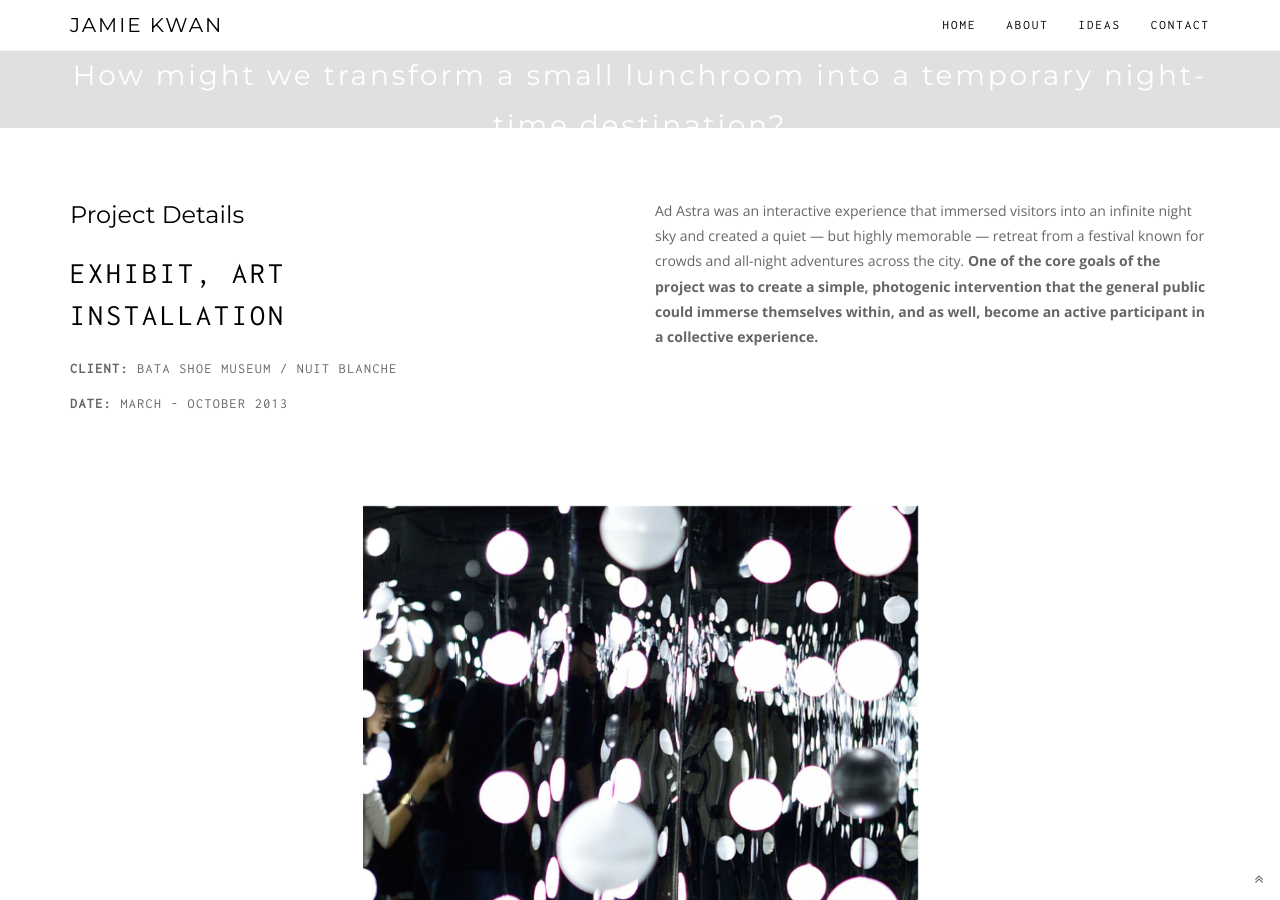
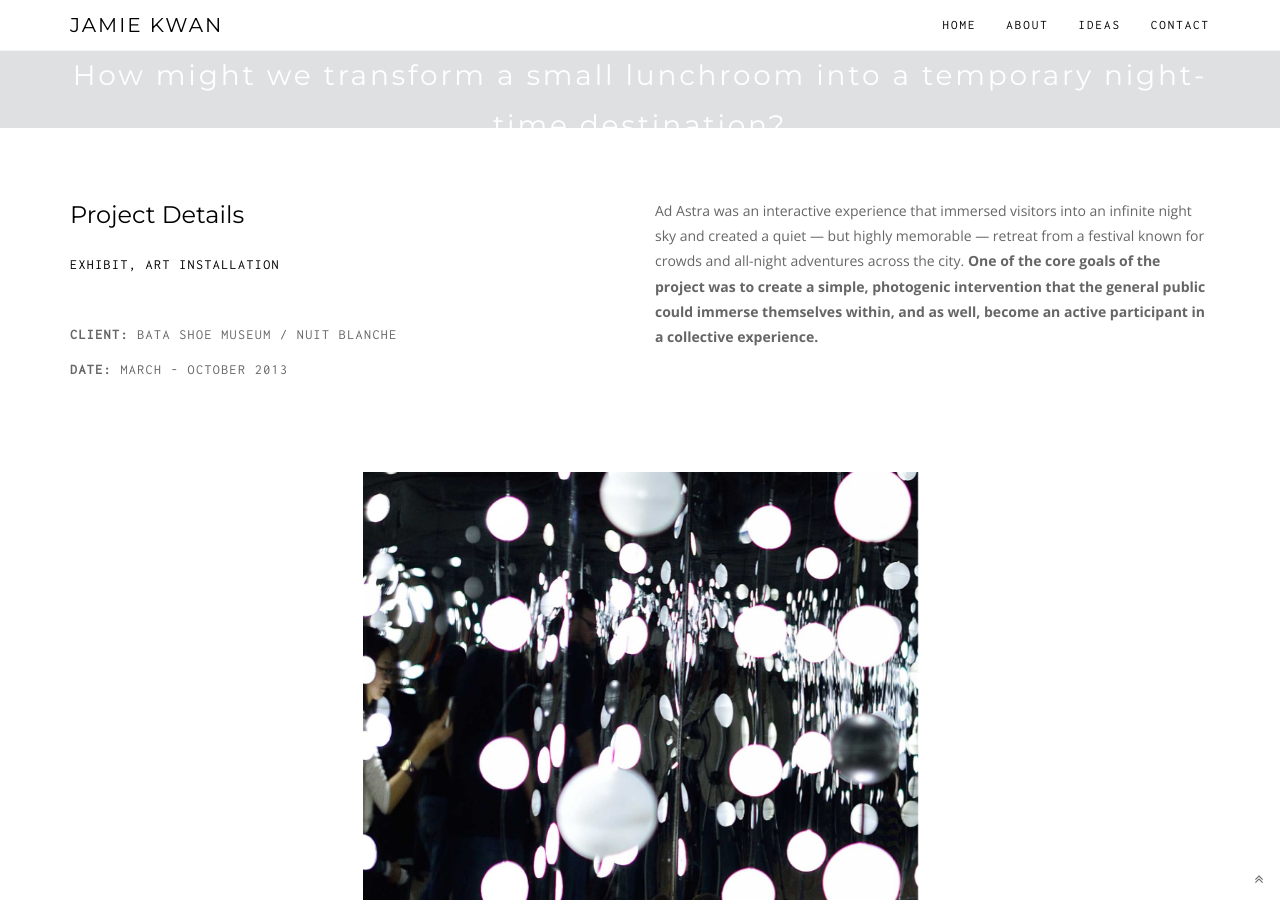
Before and after one commit to jmk91/jamiemkwan, a Jekyll site: the page built from ad-astra.html, in a window 1280 px wide and 900 px high, scrolled down 772 px. Built offline with Jekyll 4.4.1, drawn with Linux system fonts in a browser that asks for light colours; comment, search, counter and statistics services are not loaded.

Commit message:
fix styling

```diff
--- a/_layouts/portfolio.html
+++ b/_layouts/portfolio.html
@@ -42,7 +42,7 @@ title: Jamie Kwan | Experience Design & Strategy
 
 						<div class="work-details wow fadeInUp">
 							<h3 class="work-details-title font-alt">Project Details</h3>
-							{% for text in page.category %}<h2 class="work-details-title font-inc">{{ page.category }}</h2>{% endfor %}
+							{% for text in page.category %}<p class="work-details-title font-inc">{{ page.category }}</p><br>{% endfor %}
 							<ul>
 								{% for text in page.client %}<li class="font-inc"><strong>Client: </strong>{{page.client}}</li>{% endfor %}
 
```
